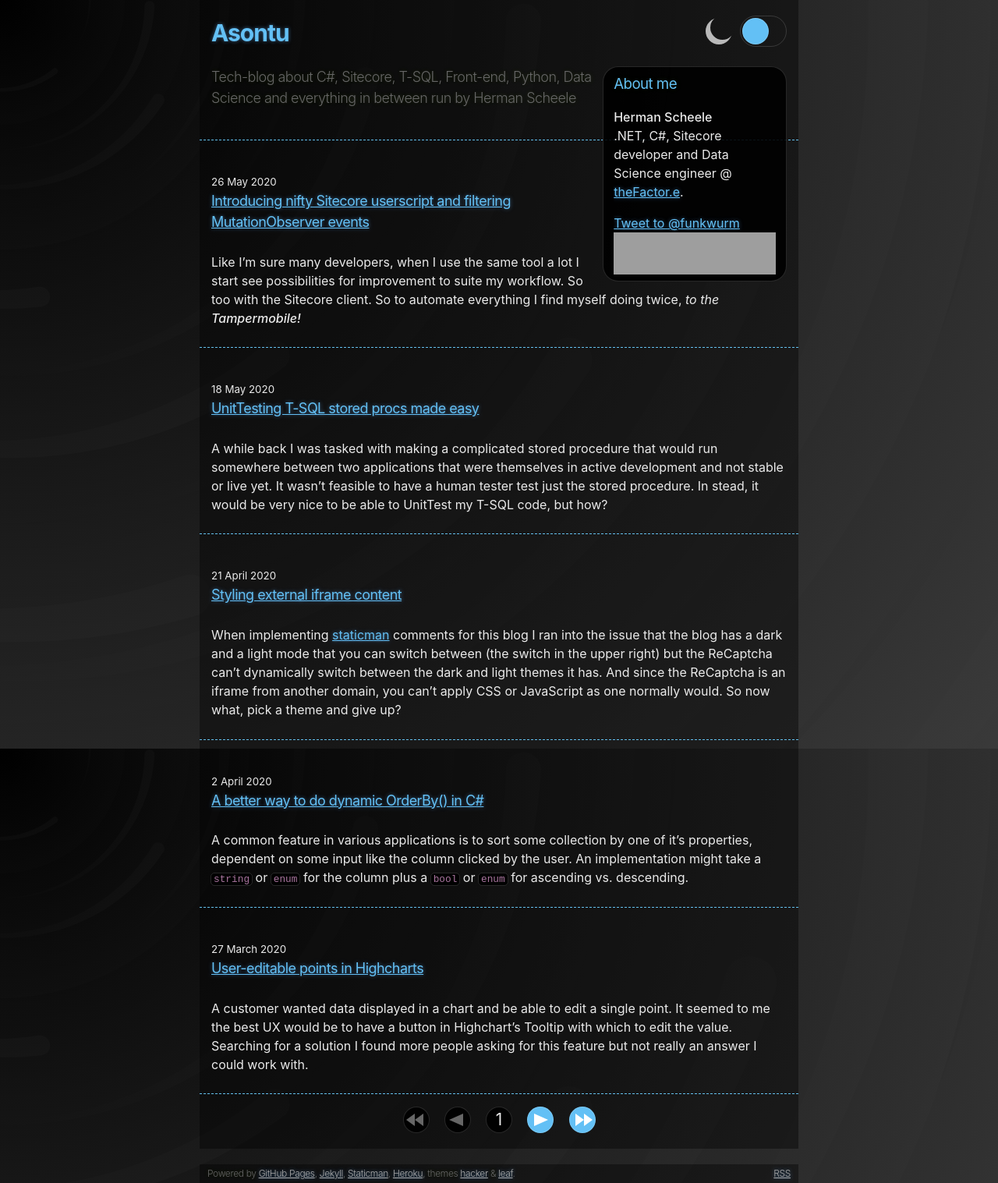
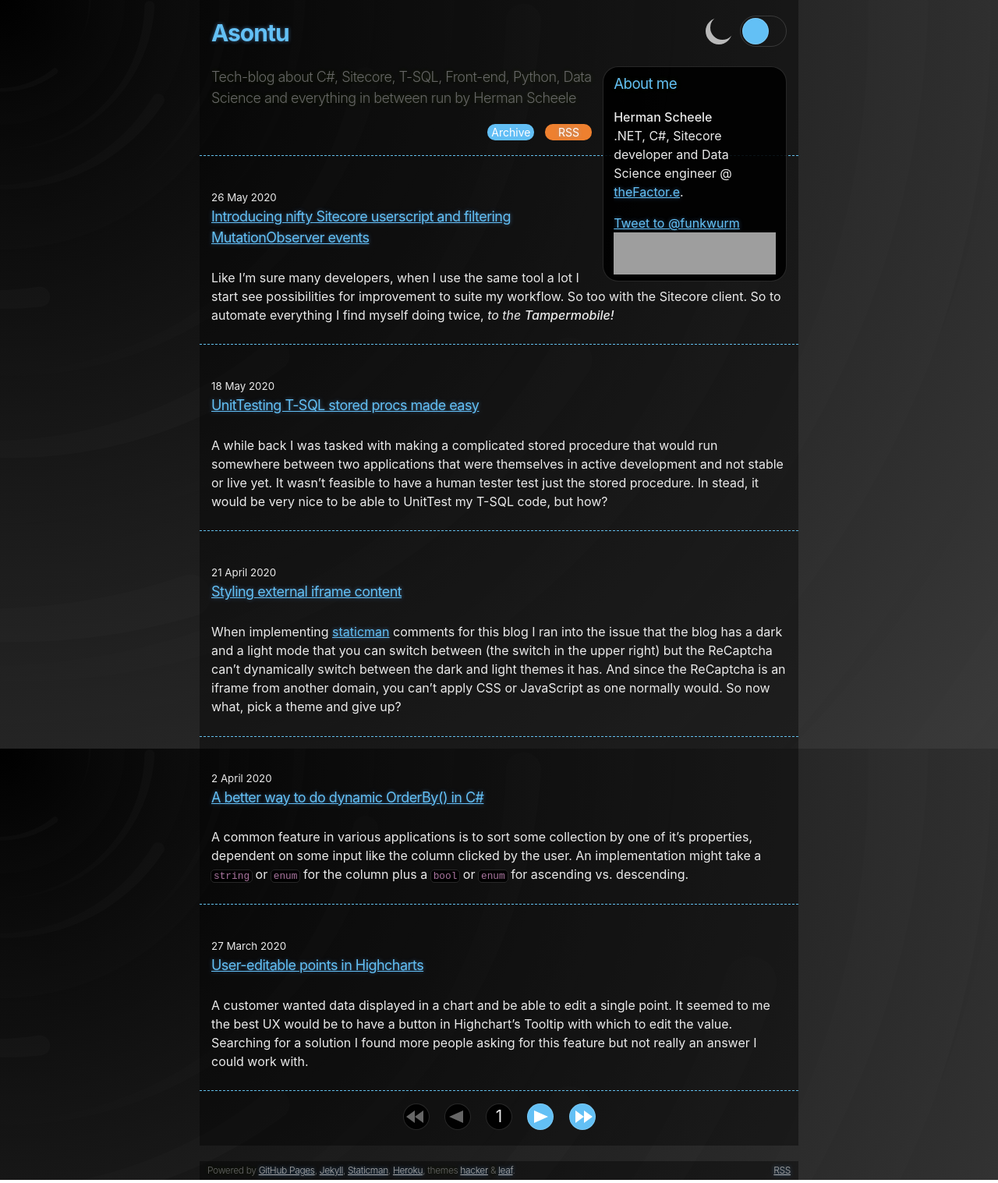
Before and after one commit to asontu/asontu.github.io, a Jekyll site: the page built from index.html, in a window 1280 px wide. Shown: the whole page at 78% size. Built offline with Jekyll 4.4.1, drawn with Linux system fonts in a browser that asks for light colours; nearby versions of some CDN libraries; the list of posts is cut into pages by our own code; comment, search, counter and statistics services are not loaded; grey boxes are pictures that could not be loaded.

Commit message:
Add RSS and archive buttons

```diff
--- a/_layouts/default.html
+++ b/_layouts/default.html
@@ -44,10 +44,9 @@
 							</div>
 						</div>
 						<h2>{{ site.description | default: site.github.project_tagline }}</h2>
-{%						comment
-%}						<h2 class="tags"><a href="/tags/">Tag-cloud</a></h2>
-{%						endcomment
-%}					</div>
+						<a href="/feed.xml" target="_blank" title="RSS-feed of my blog's posts" class="rss button">RSS</a>
+						<a href="/tags" title="Archive and tags" class="archive button">Archive</a>
+					</div>
 				</header>
 
 				<div class="container">
--- a/_sass/comment-styles.scss
+++ b/_sass/comment-styles.scss
@@ -57,7 +57,7 @@ textarea {
 .notify-me, .g-recaptcha {
     padding: 0.5rem 0;
 }
-.button {
+button {
     background: rgba(158,158,158,.2);
     box-shadow: 0 2px 2px 2px rgba(0,0,0,.14);
     border: none;
--- a/_sass/jekyll-theme-hacker.scss
+++ b/_sass/jekyll-theme-hacker.scss
@@ -55,7 +55,7 @@ body {
 
 header .container {
 	border-bottom: 1px dashed $theme-color;
-	padding: 20px 15px;
+	padding: 20px 15px 40px;
 }
 
 footer .container {
--- a/assets/css/style.scss
+++ b/assets/css/style.scss
@@ -135,6 +135,26 @@ $transition: .2s ease-in-out;
 		#collapsible:not(:checked) ~ #collapseme {
 			max-height: 0;
 		}
+	}
+}
+
+a.button {
+	float: right;
+    margin: 0 1em 1em 0;
+    font-size: 14px;
+    display: inline-block;
+    text-decoration: none;
+    color: #fff;
+    width: 60px;
+    border-radius: 10px;
+    text-align: center;
+
+	&.rss {
+		background: #ee802f;
+	}
+
+	&.archive {
+		background: #63c0f5;
 	}
 }
 
```
